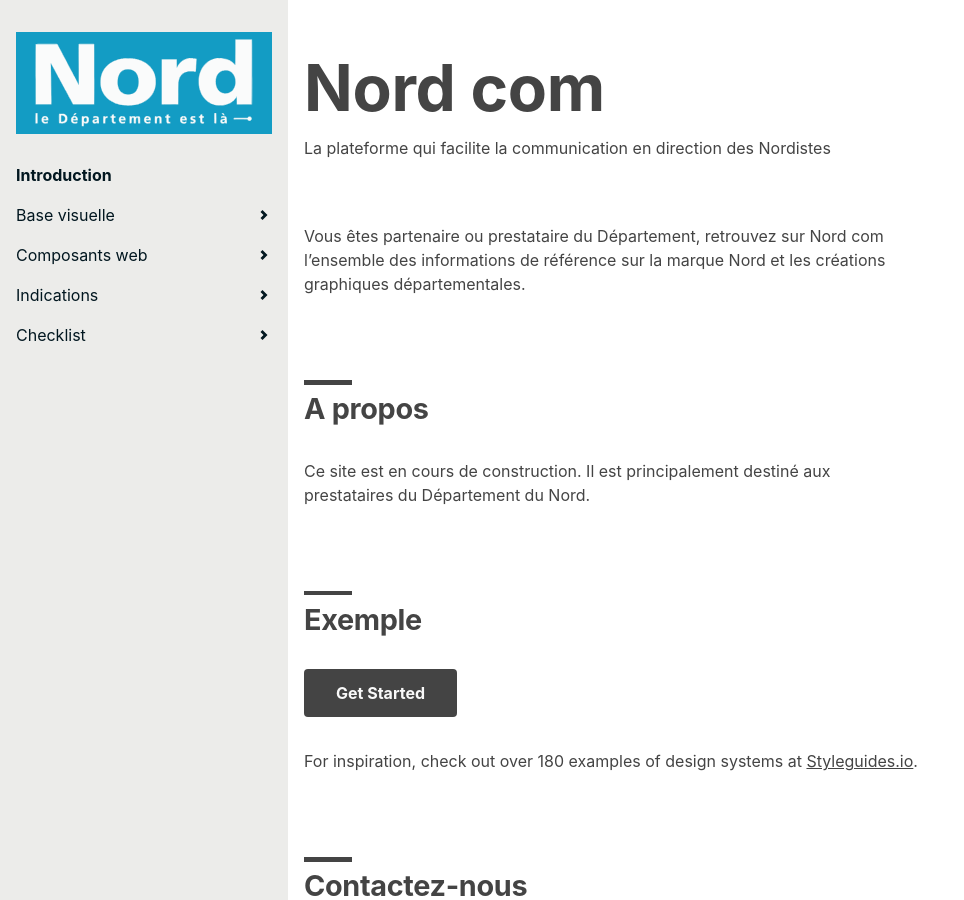
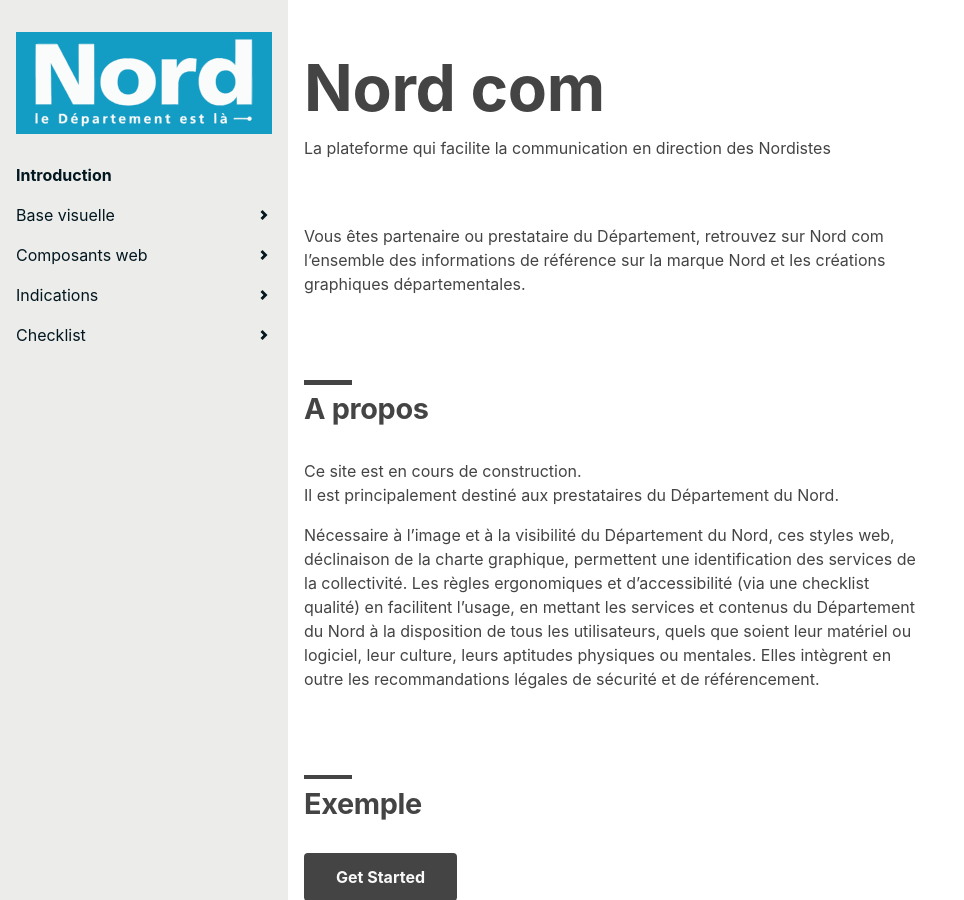
Before and after one commit to LJ59/d59-system, a Jekyll site: the page built from index.md, in a window 1280 px wide and 900 px high. Shown: the whole window, without its empty margins (0-964 px from the left). Built offline with Jekyll 4.4.1, drawn with Linux system fonts in a browser that asks for light colours.

Commit message:
Update index.md

```diff
--- a/index.md
+++ b/index.md
@@ -10,6 +10,8 @@ Vous êtes partenaire ou prestataire du Département, retrouvez sur Nord com l
 Ce site est en cours de construction.
 Il est principalement destiné aux prestataires du Département du Nord.
 
+Nécessaire à l'image et à la visibilité du Département du Nord, ces styles web, déclinaison de la charte graphique, permettent une identification des services de la collectivité. Les règles ergonomiques et d'accessibilité (via une checklist qualité) en facilitent l'usage, en mettant les services et contenus du Département du Nord à la disposition de tous les utilisateurs, quels que soient leur matériel ou logiciel, leur culture, leurs aptitudes physiques ou mentales. Elles intègrent en outre les recommandations légales de sécurité et de référencement.
+
 ## Exemple
 
  <div class="u-margin-bottom-double"><a href="{{ "/getting-started.html" | prepend: site.baseurl }}" class="c-btn">Get Started</a></div>
```
